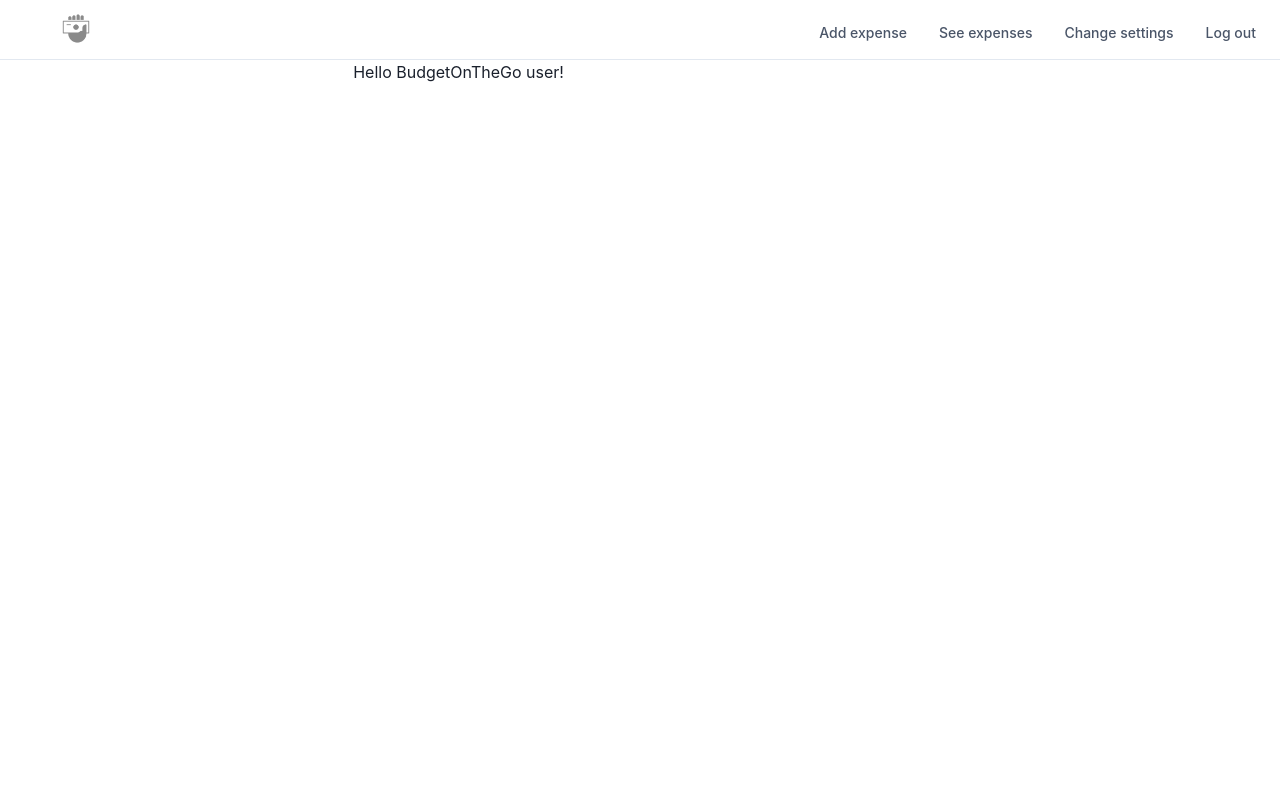
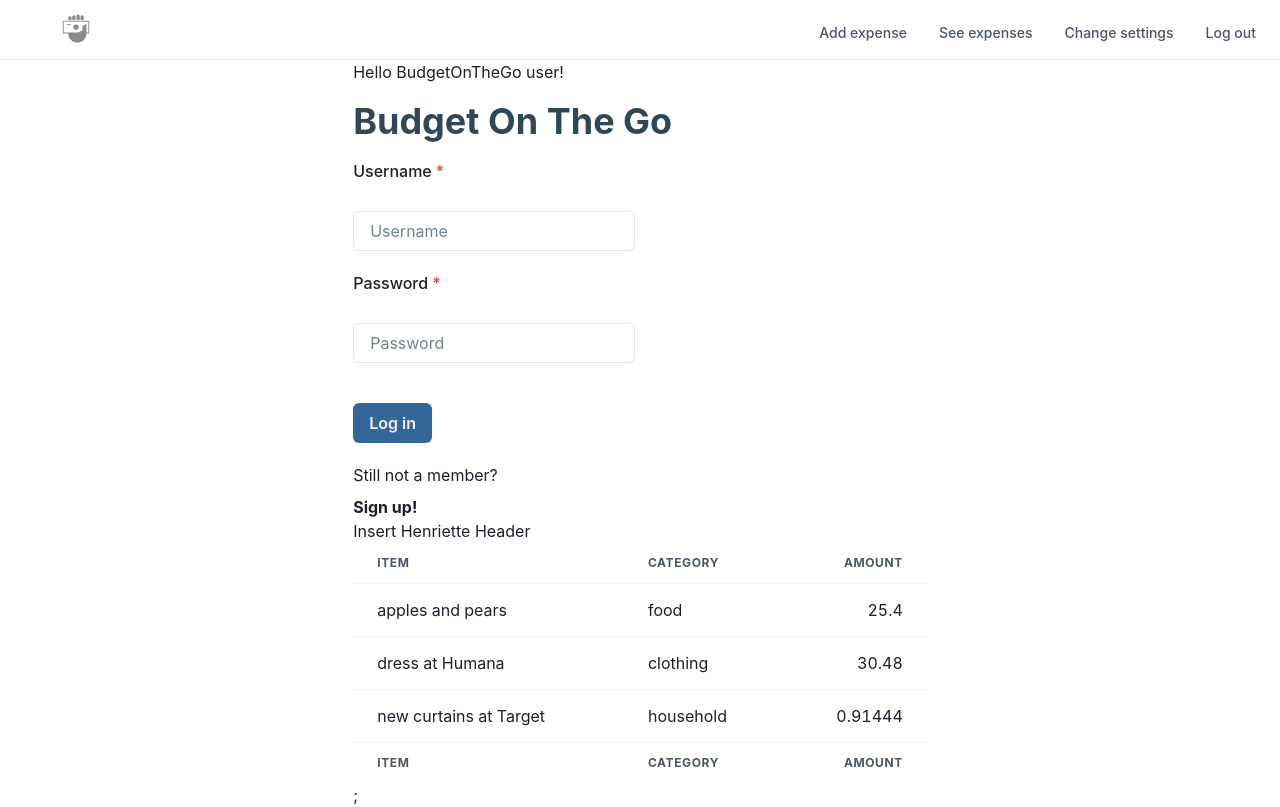
Before and after one commit to tlcoles/BudgetOnTheGo, a React (Create React App) app in the folder client/: page / in a window 1280 px wide. Built offline with nearby package versions, Linux system fonts and the light colour scheme.

Commit message:
import Login, test Chakra.ui Badge, build table

```diff
--- a/client/src/App.js
+++ b/client/src/App.js
@@ -3,6 +3,8 @@ import * as React from "react";
 import { ChakraProvider, Container } from "@chakra-ui/react";
 import { budgetTheme } from "./styles/theme";
 import Navbar from "./components/Navbar";
+import LoginPage from "./pages/Login";
+import SeeExpenses from "./pages/SeeExpenses";
 
 const App = () => {
   return (
@@ -10,6 +12,8 @@ const App = () => {
       <Navbar />
       <Container>
         <Home name="BudgetOnTheGo user" />
+        <LoginPage />
+        <SeeExpenses />
       </Container>
     </ChakraProvider>
   );
--- a/client/src/components/Budget.js
+++ b/client/src/components/Budget.js
@@ -3,10 +3,12 @@ import { Badge } from "@chakra-ui/react";
 
 const Budget = () => {
   return (
-    <Badge colorScheme="green">
-      {/* Budget needs to come from the signup page */}
-      Budget: 2000
-    </Badge>
+    <div>
+      <Badge colorScheme="green">
+        {/* Budget needs to come from the signup page */}
+        Budget: 2000
+      </Badge>
+    </div>
   );
 };
 
--- a/client/src/components/ExpenseTotal.js
+++ b/client/src/components/ExpenseTotal.js
@@ -3,9 +3,9 @@ import { Badge } from "@chakra-ui/react";
 
 const ExpenseTotal = () => {
   return (
-    <Badge colorScheme="red">
-      Spent today: 1000
-    </Badge>
+    <div>
+      <Badge colorScheme="red">1000</Badge>
+    </div>
   );
 };
 
--- a/client/src/pages/SeeExpenses.js
+++ b/client/src/pages/SeeExpenses.js
@@ -0,0 +1,68 @@
+import React from "react";
+import Budget from "../components/Budget";
+import Remaining from "../components/Remaining";
+import ExpenseTotal from "../components/ExpenseTotal";
+
+import {
+  Badge,
+  Table,
+  Thead,
+  Tbody,
+  Tfoot,
+  Tr,
+  Th,
+  Td,
+  //   TableCaption,
+  TableContainer,
+} from "@chakra-ui/react";
+
+const SeeExpenses = () => {
+  return (
+    <div>
+      <h1>Insert Henriette Header</h1>
+      <div>
+        {Budget}
+        {Remaining}
+        {ExpenseTotal}
+      </div>
+      <TableContainer>
+        <Table variant="simple">
+          <Thead>
+            <Tr>
+              <Th>Item</Th>
+              <Th>Category</Th>
+              <Th isNumeric>Amount</Th>
+            </Tr>
+          </Thead>
+          <Tbody>
+            <Tr>
+              <Td>apples and pears</Td>
+              <Td>food</Td>
+              <Td isNumeric>25.4</Td>
+            </Tr>
+            <Tr>
+              <Td>dress at Humana</Td>
+              <Td>clothing</Td>
+              <Td isNumeric>30.48</Td>
+            </Tr>
+            <Tr>
+              <Td>new curtains at Target</Td>
+              <Td>household</Td>
+              <Td isNumeric>0.91444</Td>
+            </Tr>
+          </Tbody>
+          <Tfoot>
+            <Tr>
+              <Th>Item</Th>
+              <Th>Category</Th>
+              <Th isNumeric>Amount</Th>
+            </Tr>
+          </Tfoot>
+        </Table>
+      </TableContainer>
+      ;
+    </div>
+  );
+};
+
+export default SeeExpenses;
```
